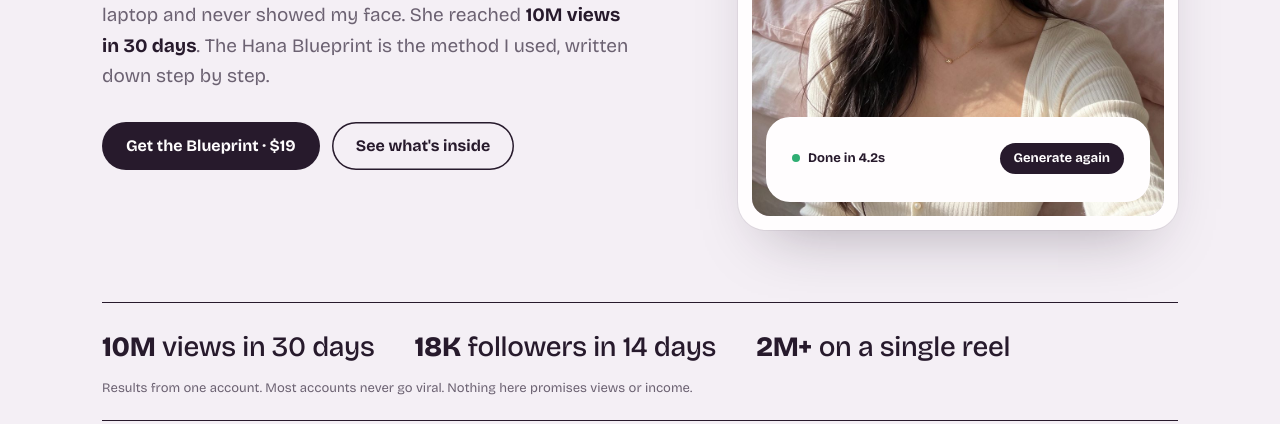
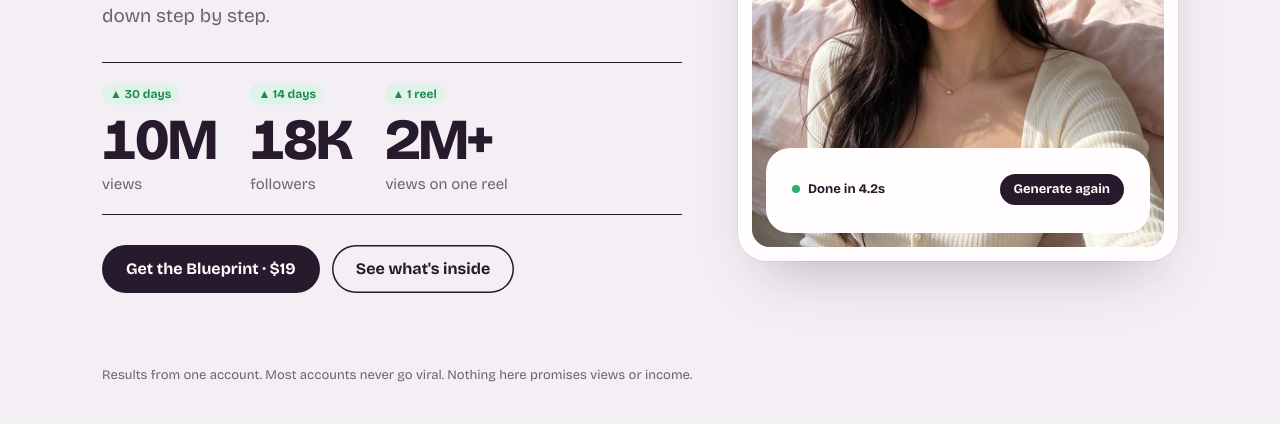
Before and after one commit to makeyourownhana/makeyourownhana.github.io, a plain HTML site: page index.html in a window 1280 px wide. Shown: the part 538-962 px from the top of the page. Drawn offline with nearby package versions, Linux system fonts and the light colour scheme.

Commit message:
Add count-up stats to hero
Co-Authored-By: Claude Fable 5.2 <noreply@anthropic.com>
Claude-Session: https://claude.ai/code/session_01ABcBuA8FS5xpeEMim59ZYF

```diff
--- a/index.html
+++ b/index.html
@@ -13,7 +13,7 @@
 <link rel="preconnect" href="https://fonts.googleapis.com">
 <link rel="preconnect" href="https://fonts.gstatic.com" crossorigin>
 <link href="https://fonts.googleapis.com/css2?family=Bricolage+Grotesque:opsz,wght@12..96,400;12..96,500;12..96,700;12..96,800&family=JetBrains+Mono:wght@400;500&display=swap" rel="stylesheet">
-<link rel="stylesheet" href="style.css?v=2">
+<link rel="stylesheet" href="style.css?v=3">
 </head>
 <body>
 <div class="wrap">
@@ -27,6 +27,11 @@
     <div>
       <h1><span>She</span><span>doesn't</span><span class="ghost">exist.</span></h1>
       <p class="lede">Hana (@hana02seoul) is <b>100% AI</b>. I made her alone on a laptop and never showed my face. She reached <b>10M views in 30 days</b>. The Hana Blueprint is the method I used, written down step by step.</p>
+      <div class="live" id="live" aria-label="Hana's Instagram numbers">
+        <div class="stat"><span class="up">▲ 30 days</span><b class="num" data-to="10" data-dec="1" data-suf="M">10M</b><i>views</i></div>
+        <div class="stat"><span class="up">▲ 14 days</span><b class="num" data-to="18" data-dec="1" data-suf="K">18K</b><i>followers</i></div>
+        <div class="stat"><span class="up">▲ 1 reel</span><b class="num" data-to="2" data-dec="1" data-suf="M+">2M+</b><i>views on one reel</i></div>
+      </div>
       <div class="ctas">
         <a class="btn btn-main" href="https://payhip.com/b/Blaw1">Get the Blueprint · $19</a>
         <a class="btn btn-line" href="#inside">See what's inside</a>
@@ -47,12 +52,7 @@
     </div>
   </header>
 
-  <div class="proof">
-    <p><strong>10M</strong> views in 30 days</p>
-    <p><strong>18K</strong> followers in 14 days</p>
-    <p><strong>2M+</strong> on a single reel</p>
-    <small>Results from one account. Most accounts never go viral. Nothing here promises views or income.</small>
-  </div>
+  <p class="fine">Results from one account. Most accounts never go viral. Nothing here promises views or income.</p>
 
   <section class="sec">
     <div class="sec-head">
@@ -229,6 +229,6 @@
 
 </div>
 <div class="stick"><span>The Hana Blueprint · $19</span><a href="https://payhip.com/b/Blaw1">Get it</a></div>
-<script src="site.js?v=2"></script>
+<script src="site.js?v=3"></script>
 </body>
 </html>
--- a/site.js
+++ b/site.js
@@ -68,3 +68,28 @@
     });
   });
 })();
+
+(function(){
+  var box=document.getElementById('live');if(!box)return;
+  var nums=box.querySelectorAll('.num');
+  var reduce=window.matchMedia('(prefers-reduced-motion: reduce)').matches;
+  function fmt(v,dec,to){return (v>=to?String(to):v.toFixed(dec))}
+  function run(){
+    box.classList.add('run');
+    if(reduce)return;
+    nums.forEach(function(el,i){
+      var to=parseFloat(el.dataset.to),dec=parseInt(el.dataset.dec||'0',10),suf=el.dataset.suf||'',t0=null,dur=1900+i*250;
+      el.textContent=(0).toFixed(dec)+suf;
+      function tick(t){
+        if(!t0)t0=t;var p=Math.min(1,(t-t0)/dur),e=1-Math.pow(1-p,3);
+        el.textContent=fmt(to*e,dec,to)+suf;
+        if(p<1)requestAnimationFrame(tick);
+      }
+      requestAnimationFrame(tick);
+    });
+  }
+  if('IntersectionObserver' in window){
+    var io=new IntersectionObserver(function(e){if(e[0].isIntersecting){io.disconnect();run()}},{threshold:.5});
+    io.observe(box);
+  }else run();
+})();
--- a/style.css
+++ b/style.css
@@ -200,3 +200,17 @@ footer b{color:var(--plum)}
 
 .nav .pill{white-space:nowrap}
 @media (max-width:900px){.nav .pill{font-size:13px;padding:10px 13px}}
+
+/* live counters */
+.live{display:grid;grid-template-columns:repeat(3,auto);justify-content:start;gap:10px 34px;margin:0 0 30px;padding:20px 0;border-top:1.5px solid var(--plum);border-bottom:1.5px solid var(--plum)}
+.stat{display:flex;flex-direction:column;gap:6px;min-width:0}
+.stat .num{font-size:clamp(34px,5.4vw,58px);font-weight:800;letter-spacing:-.04em;line-height:1;font-variant-numeric:tabular-nums}
+.stat i{font-style:normal;color:var(--slate);font-size:15px;line-height:1.3}
+.stat .up{align-self:flex-start;font:700 12px/1 var(--sans);color:#1f8a58;background:#dff3e8;padding:5px 8px;border-radius:999px}
+.live.run .up{animation:pop .5s ease both}
+.live.run .stat:nth-child(2) .up{animation-delay:.15s}
+.live.run .stat:nth-child(3) .up{animation-delay:.3s}
+@keyframes pop{from{opacity:0;transform:translateY(6px)}to{opacity:1;transform:none}}
+.fine{margin:0;color:var(--slate);font-size:13px}
+@media (max-width:900px){.live{gap:10px 18px}.stat .num{font-size:clamp(28px,9vw,40px)}.stat i{font-size:13px}}
+@media (prefers-reduced-motion:reduce){.live.run .up{animation:none}}
```
